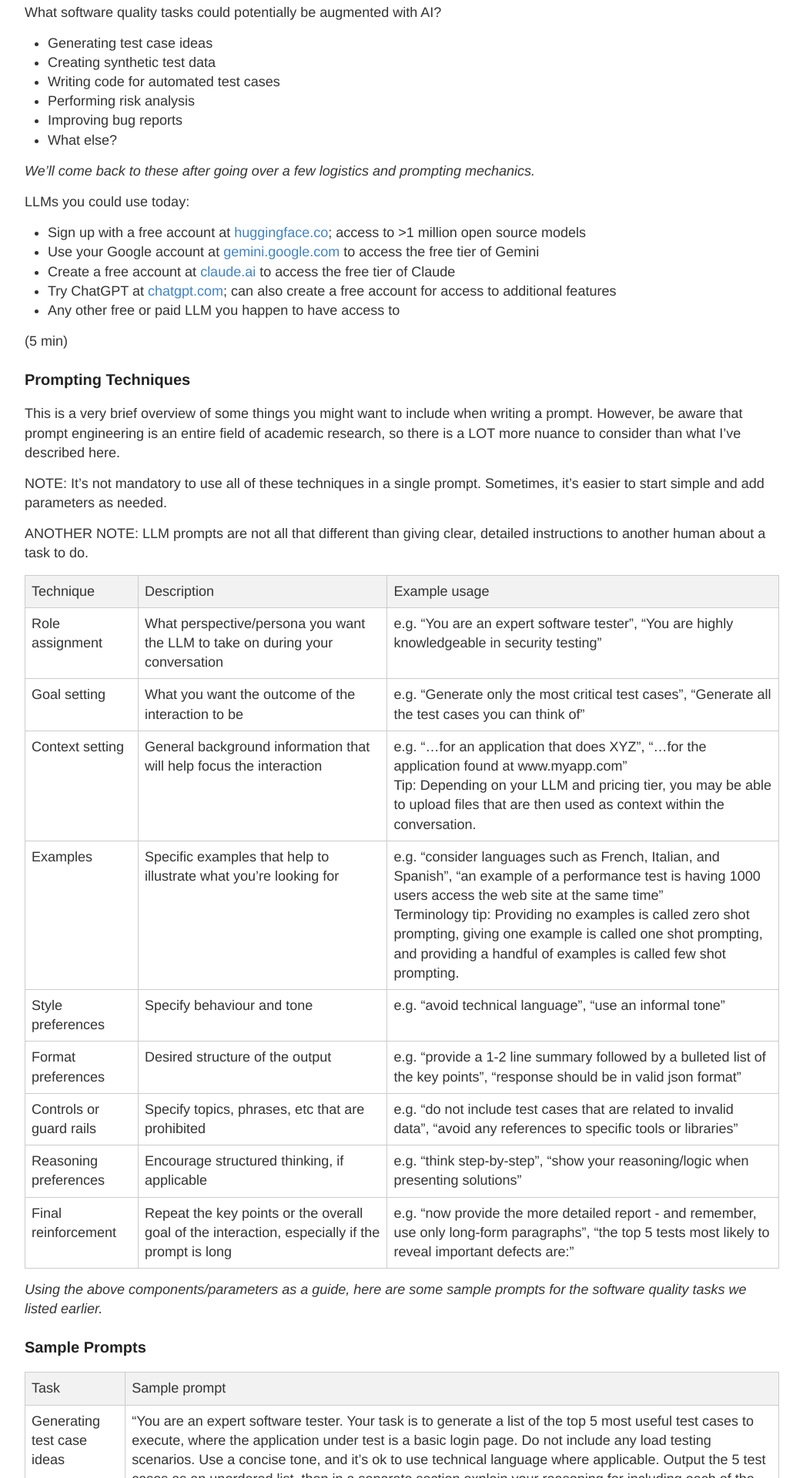
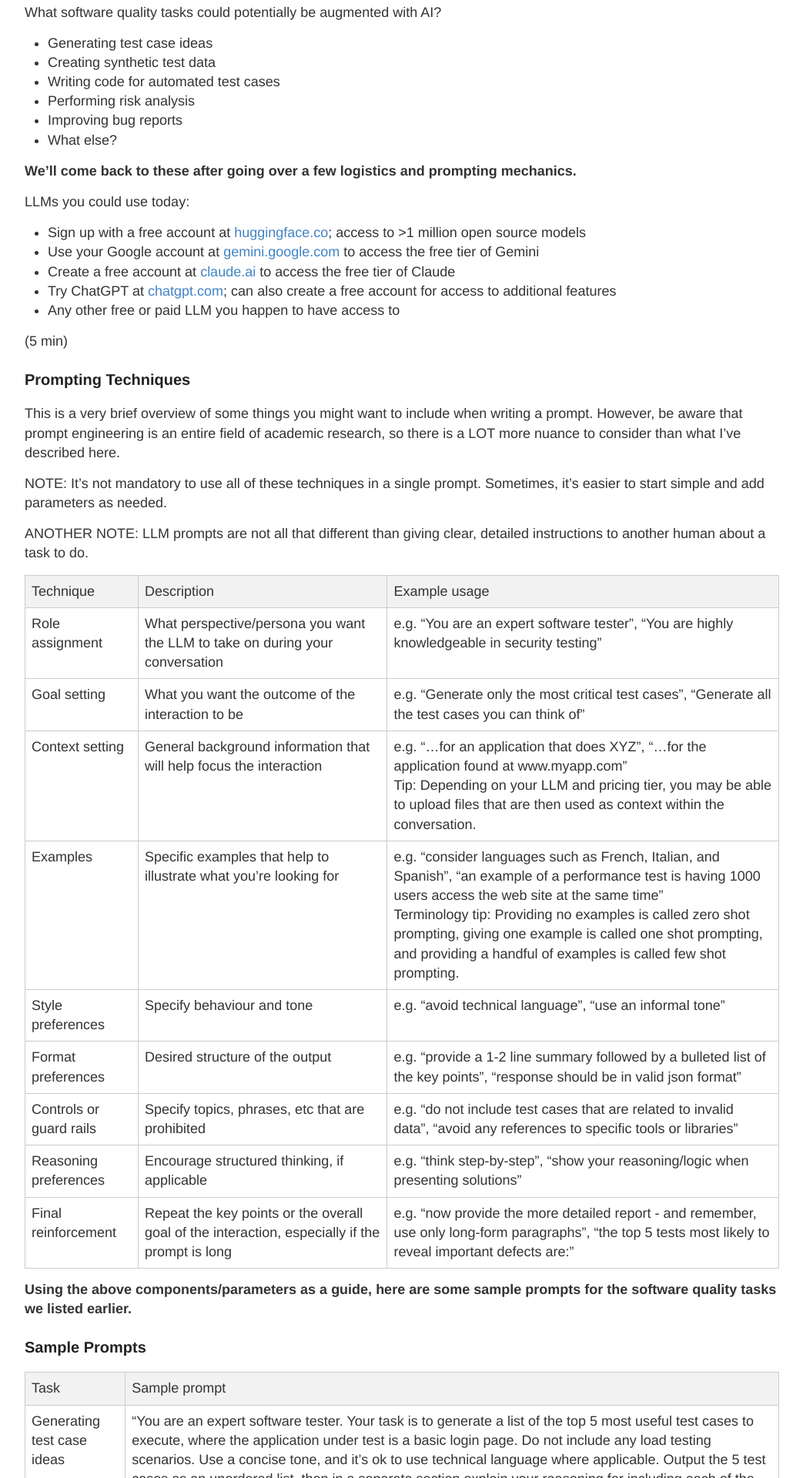
Before and after one commit to tinafletcher/tinafletcher.github.io, a Jekyll site: the page built from tinanotes.md, in a window 1280 px wide. Shown: the part 1823-3743 px from the top of the page at 77% size, without its empty margins (118-1161 px from the left). Built offline with Jekyll 4.4.1, drawn with Linux system fonts in a browser that asks for light colours.

```diff
--- a/tinanotes.md
+++ b/tinanotes.md
@@ -50,7 +50,7 @@ What software quality tasks could potentially be augmented with AI?
 + Improving bug reports
 + What else?
 
-*We’ll come back to these after going over a few logistics and prompting mechanics.*
+**We’ll come back to these after going over a few logistics and prompting mechanics.**
 
 LLMs you could use today:
 + Sign up with a free account at <a href="https://www.huggingface.co">huggingface.co</a>; access to >1 million open source models
@@ -80,7 +80,7 @@ ANOTHER NOTE: LLM prompts are not all that different than giving clear, detailed
 | Reasoning preferences | Encourage structured thinking, if applicable | e.g. “think step-by-step”, “show your reasoning/logic when presenting solutions” |
 | Final reinforcement | Repeat the key points or the overall goal of the interaction, especially if the prompt is long | e.g. “now provide the more detailed report - and remember, use only long-form paragraphs”, “the top 5 tests most likely to reveal important defects are:” |
 
-*Using the above components/parameters as a guide, here are some sample prompts for the software quality tasks we listed earlier.*
+**Using the above components/parameters as a guide, here are some sample prompts for the software quality tasks we listed earlier.**
 
 ### Sample Prompts
 
```
